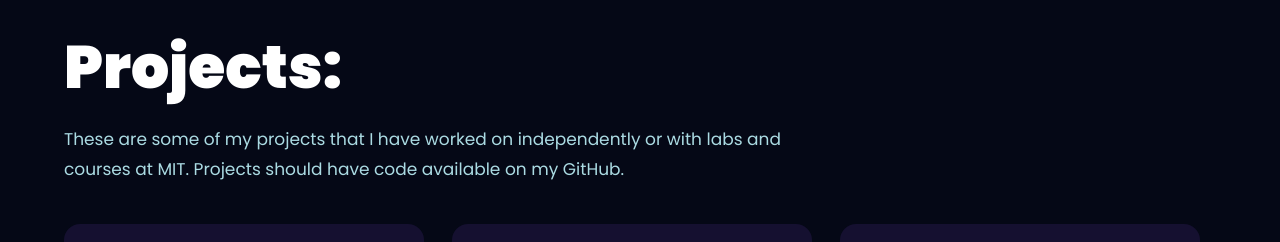
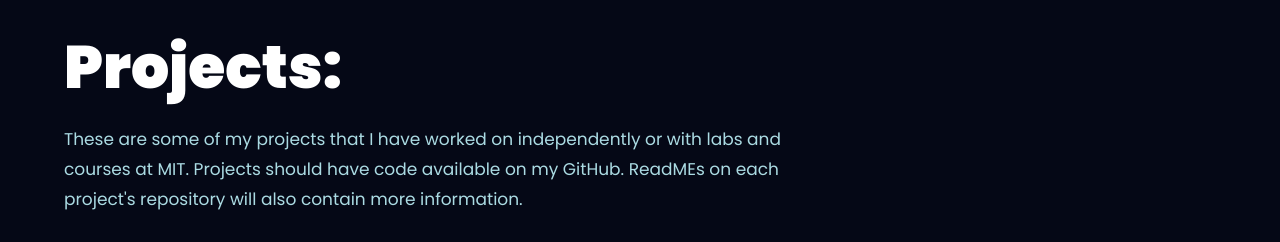
Before and after one commit to pradesh-m/portfolio-project, a React (Vite) app: page / in a window 1280 px wide. Shown: the part 1340-1582 px from the top of the page. Built offline with nearby package versions, Linux system fonts and the light colour scheme; grey boxes are pictures that could not be loaded.

Commit message:
Updated works description.

```diff
--- a/src/components/Works.jsx
+++ b/src/components/Works.jsx
@@ -55,7 +55,8 @@ const Works = () => {
           className='mt-3 text-secondary text-[17px] max-w-3xl leading-[30px]'
         >
           These are some of my projects that I have worked on independently or with labs and
-          courses at MIT. Projects should have code available on my GitHub.
+          courses at MIT. Projects should have code available on my GitHub. ReadMEs on each project's
+          repository will also contain more information.
         </motion.p>
       </div>
 
```
